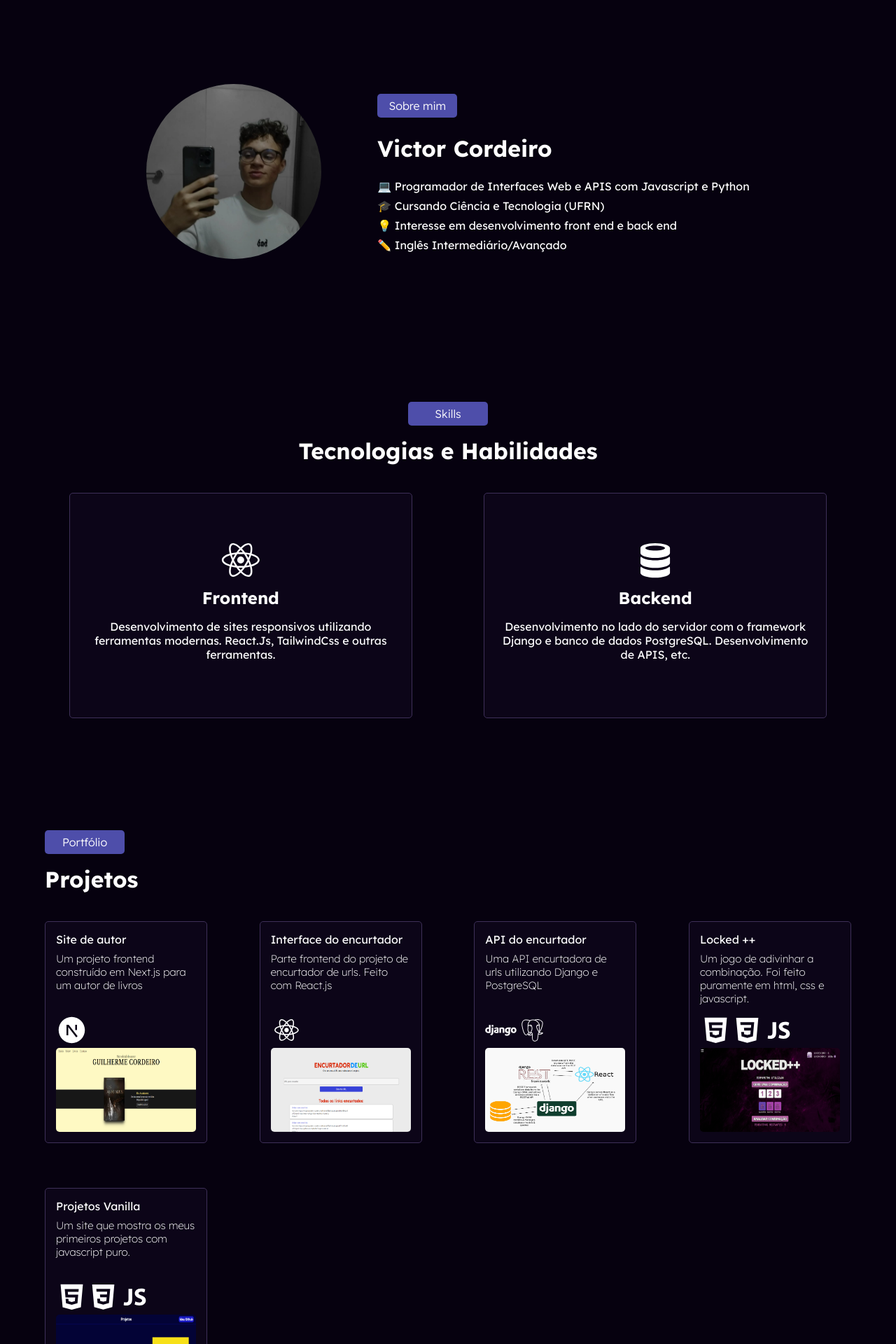
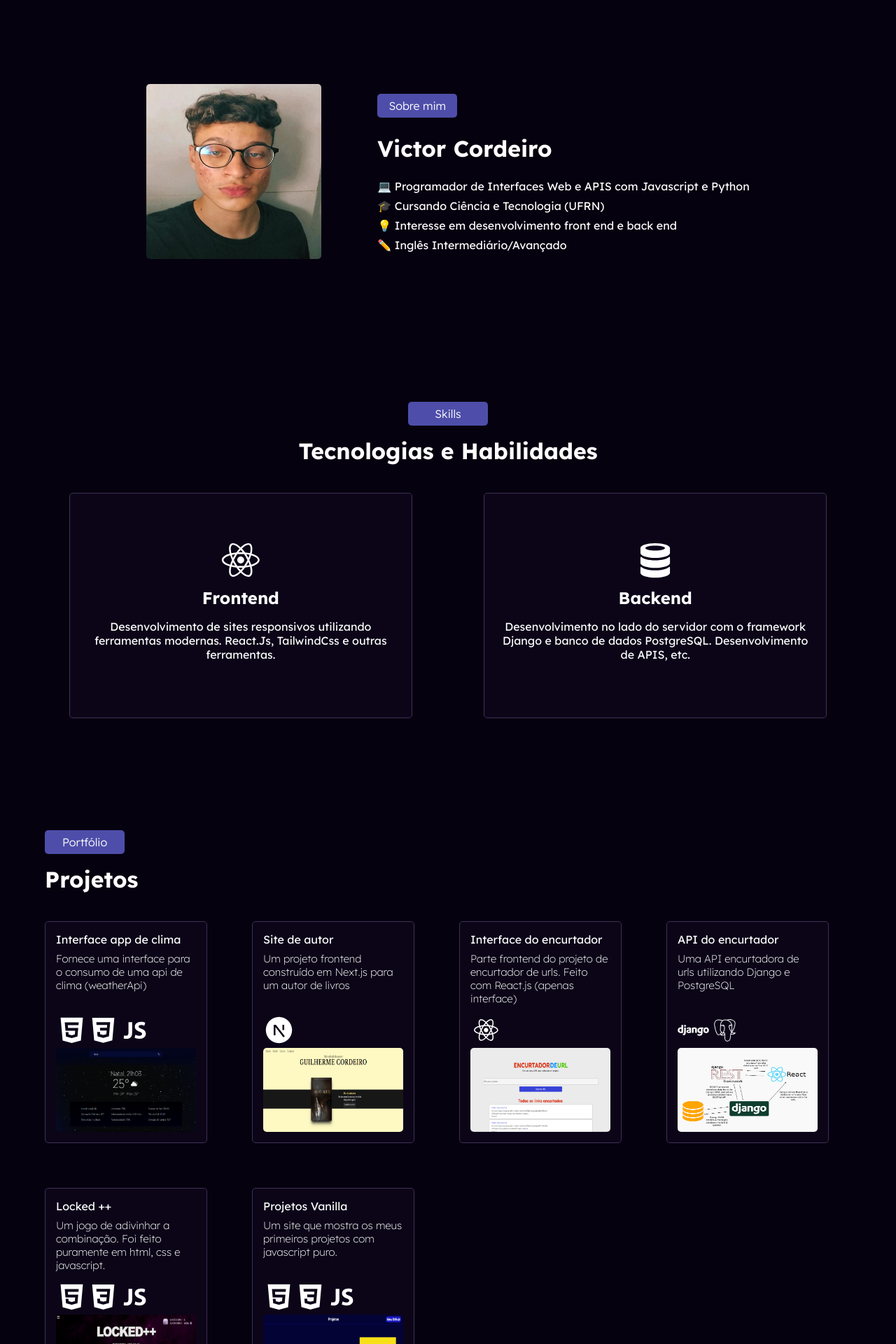
Before and after one commit to alphachief13/meu-portfolio, a React (Vite) app: page / in a window 1280 px wide. Shown: the top 1920 px of the page at 70% size. Built offline with nearby package versions, Linux system fonts and the light colour scheme.

Commit message:
chore: add new project in array

```diff
--- a/src/App.css
+++ b/src/App.css
@@ -28,7 +28,7 @@ body{
     .perfil-foto img {
         width: 250px;
         height: 250px;
-        border-radius: 500px;
+        border-radius: 5px;
 
     }
 
@@ -123,7 +123,6 @@ body{
     .projetos-boxes {
         margin: 0px 5vw 0px 5vw;
         display: flex;
-        justify-content: space-between;
         align-items: center;
         gap: 5vw;
         flex-wrap: wrap;
@@ -270,7 +269,6 @@ body{
         .perfil-foto img {
             width: 250px;
             height: 250px;
-            border-radius: 500px;
 
         }
 
@@ -511,7 +509,6 @@ body{
     .perfil-foto img {
         width: 80px;
         height: 80px;
-        border-radius: 150px;
 
     }
 
--- a/src/App.jsx
+++ b/src/App.jsx
@@ -33,7 +33,7 @@ function App() {
     {
       projectLink: "https://encurtador-url-pi.vercel.app/",
       title: "Interface do encurtador",
-      description:"Parte frontend do projeto de encurtador de urls. Feito com React.js",
+      description:"Parte frontend do projeto de encurtador de urls. Feito com React.js (apenas interface)",
       imgSrc: "p1.png",
       icon: <DiReact size={45}/>,
     },
@@ -44,6 +44,13 @@ function App() {
       description:"Um projeto frontend construído em Next.js para um autor de livros",
       imgSrc: "p6.png",
       icon: <div><RiNextjsFill  size={45}/></div>,
+    },
+    {
+      projectLink: "https://alphachief13.github.io/app-clima/",
+      title: "Interface app de clima",
+      description:"Fornece uma interface para o consumo de uma api de clima (weatherApi)",
+      imgSrc: "p7.png",
+      icon: <div><DiHtml5 size={45}/><DiCss3 size={45}/><DiJavascript1 size={45}/></div>,
     },
 
   ]
```
Also changed, not shown: public/p7.png (added), public/pfp.jpeg.
